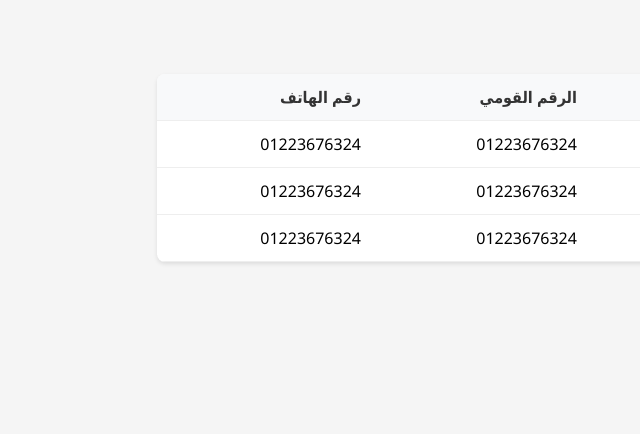
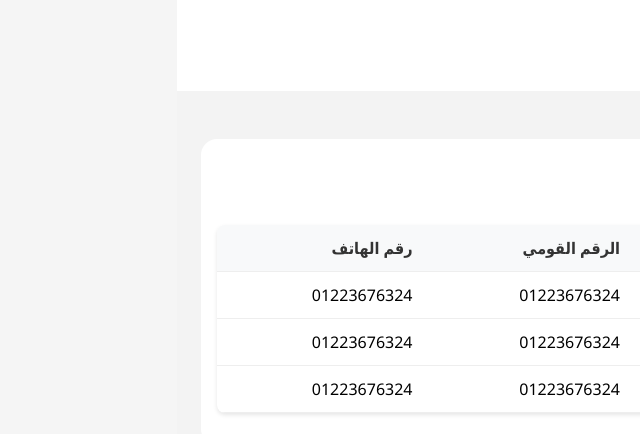
Before and after one commit to john-roufaeil/onefinance-task, an Angular app: page / in a window 1280 px wide. Shown: the top 434 px of the page, without its empty margins (640-1280 px from the left). Built offline with nearby package versions, Linux system fonts and the light colour scheme.

Commit message:
feat: layout

```diff
--- a/src/app/app.html
+++ b/src/app/app.html
@@ -1,7 +1,11 @@
 <div class="container">
   <app-sidebar></app-sidebar>
   <main>
-    <app-filter-bar (search)="filterById($event)"></app-filter-bar>
-    <app-user-table [users]="filteredUsers"></app-user-table>
+    <h1 class="titlebar">قائمة العملاء</h1>
+    <div class="table">
+
+      <app-filter-bar (search)="filterById($event)"></app-filter-bar>
+      <app-user-table [users]="filteredUsers"></app-user-table>
+    </div>
   </main>
 </div>
--- a/src/app/app.scss
+++ b/src/app/app.scss
@@ -6,7 +6,23 @@
 
 main {
   flex: 1;
-  padding: 20px;
+  flex-direction: column;
+  background-color: #f3f3f3;
+
+  .titlebar {
+    font-size: 1.25rem;
+    font-weight: bold;
+    padding: 2rem 1rem;
+    background-color: #fff;
+    margin-bottom: 3rem;
+  }
+
+  .table {
+    margin: 1.5rem;
+    background-color: #fff;
+    border-radius: 1rem;
+    padding: 2rem 1rem;
+  }
 }
 
 .toolbar {
```
